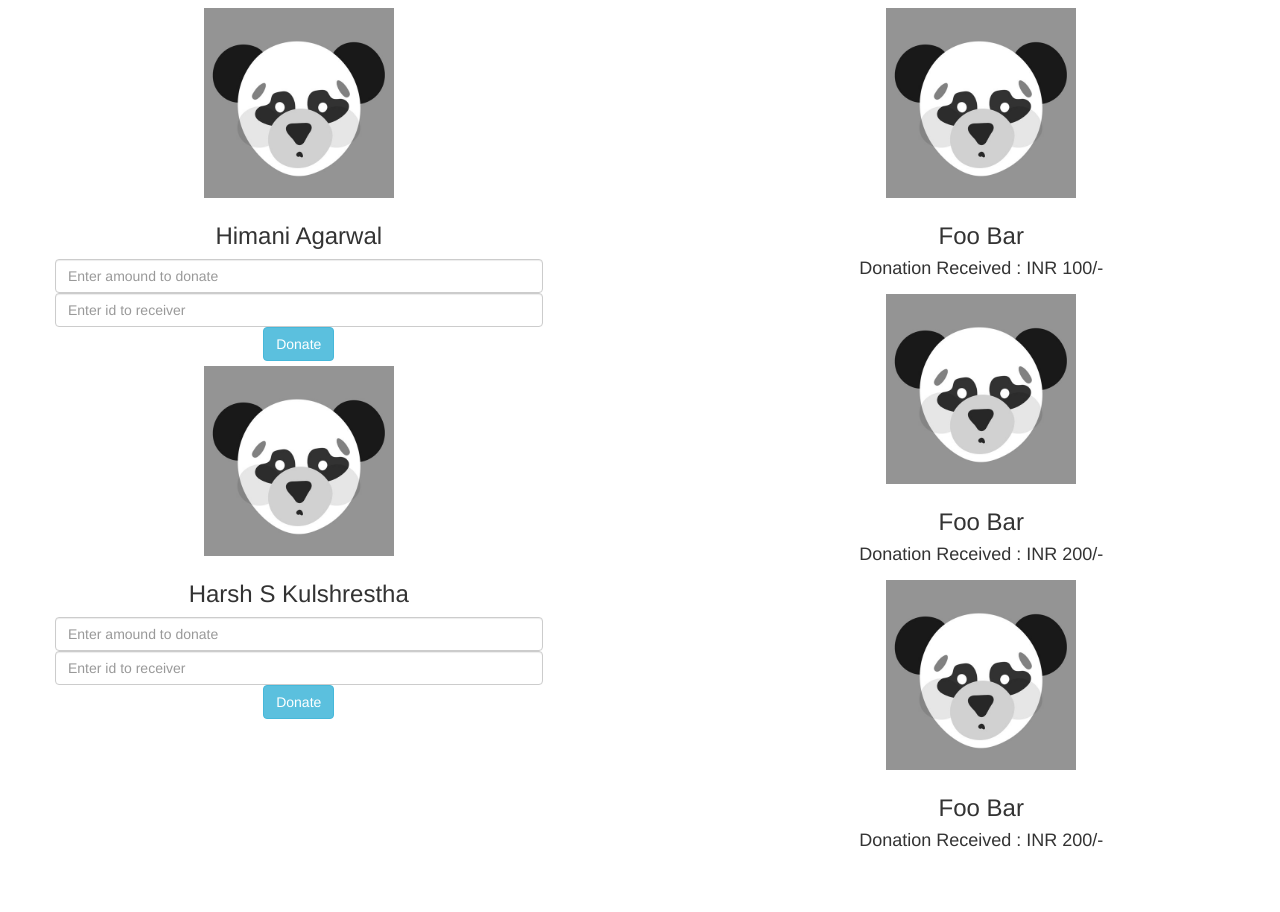
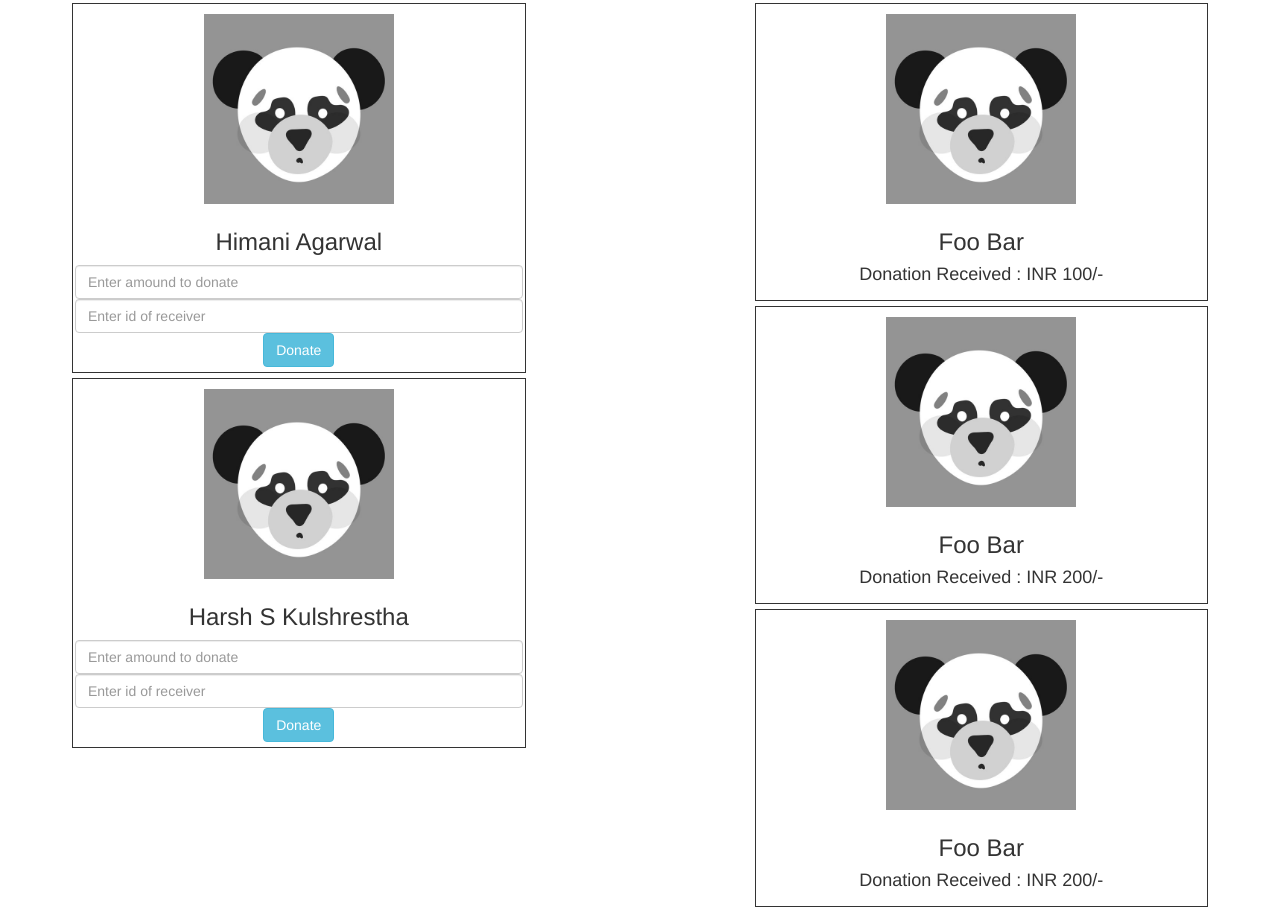
Before and after one commit to himaniagarwal/blockchain-demo-app, a plain HTML site: page index.html in a window 1280 px wide. Shown: the part 330-1242 px from the top of the page. Before the commit the page ends 1191 px from the top, so only its background shows below. Drawn offline with nearby package versions, Linux system fonts and the light colour scheme.

Commit message:
[#Harsh] | Just some ui enhancements

```diff
--- a/css/style.css
+++ b/css/style.css
@@ -24,3 +24,13 @@
 .receivers {
     text-align: center;
 }
+
+.bordered {
+    border: 1px solid;
+    padding: 5px 2px 5px 2px;
+    margin: 5px 2px 5px 2px;
+}
+
+input .form-control{
+    width: 30px;
+}
--- a/index.html
+++ b/index.html
@@ -15,18 +15,18 @@
     <div class="row">
         <div class="col-md-5 donors">
             <h2>Donors</h2>
-            <div class="row">
+            <div class="row bordered">
                 <img src="images/missing_squared_reduced.jpg" class="img img-responsive thumbnails">
                 <h3>Himani Agarwal</h3>
                 <input type="number" class="form-control" required placeholder="Enter amound to donate">
-                <input type="number" class="form-control" required placeholder="Enter id to receiver">
+                <input type="number" class="form-control" required placeholder="Enter id of receiver">
                 <button class="btn btn-info" type="submit">Donate</button>
             </div>
-            <div class="row">
+            <div class="row bordered">
                 <img src="images/missing_squared_reduced.jpg" class="img img-responsive thumbnails">
                 <h3>Harsh S Kulshrestha</h3>
                 <input type="number" class="form-control" required placeholder="Enter amound to donate">
-                <input type="number" class="form-control" required placeholder="Enter id to receiver">
+                <input type="number" class="form-control" required placeholder="Enter id of receiver">
                 <button class="btn btn-info" type="submit">Donate</button>
             </div>
 
@@ -34,17 +34,17 @@
         <div class="col-md-2"></div>
         <div class="col-md-5 receivers">
             <h2>Receivers</h2>
-            <div class="row">
+            <div class="row bordered">
                 <img src="images/missing_squared_reduced.jpg" class="img img-responsive thumbnails">
                 <h3>Foo Bar</h3>
                 <h4>Donation Received : INR 100/-</h4>
             </div>
-            <div class="row">
+            <div class="row bordered">
                 <img src="images/missing_squared_reduced.jpg" class="img img-responsive thumbnails">
                 <h3>Foo Bar</h3>
                 <h4>Donation Received : INR 200/-</h4>
             </div>
-            <div class="row">
+            <div class="row bordered">
                 <img src="images/missing_squared_reduced.jpg" class="img img-responsive thumbnails">
                 <h3>Foo Bar</h3>
                 <h4>Donation Received : INR 200/-</h4>
```
